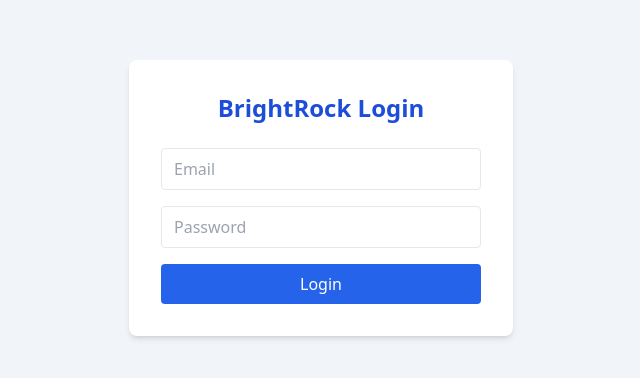
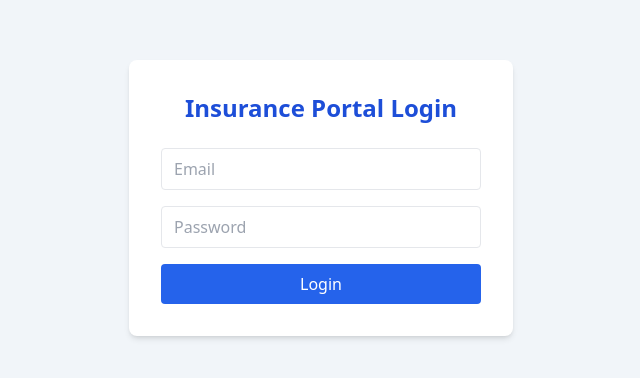
Before and after one commit to SumitGawande525/policy_claims, a React (Create React App) app: page / in a window 1280 px wide. Shown: the part 202-580 px from the top of the page, without its empty margins (319-959 px from the left). Built offline with nearby package versions, Linux system fonts and the light colour scheme.

Commit message:
title changed

```diff
--- a/src/components/Login.jsx
+++ b/src/components/Login.jsx
@@ -21,7 +21,7 @@
     <div className="min-h-screen flex items-center justify-center bg-slate-100">
       <div className="bg-white p-8 rounded-lg shadow-md w-96">
         <h1 className="text-2xl font-bold text-center text-blue-700 mb-6">
-          BrightRock Login
+          Insurance Portal Login
         </h1>
         <form onSubmit={handleLogin} className="space-y-4">
           <input
```
